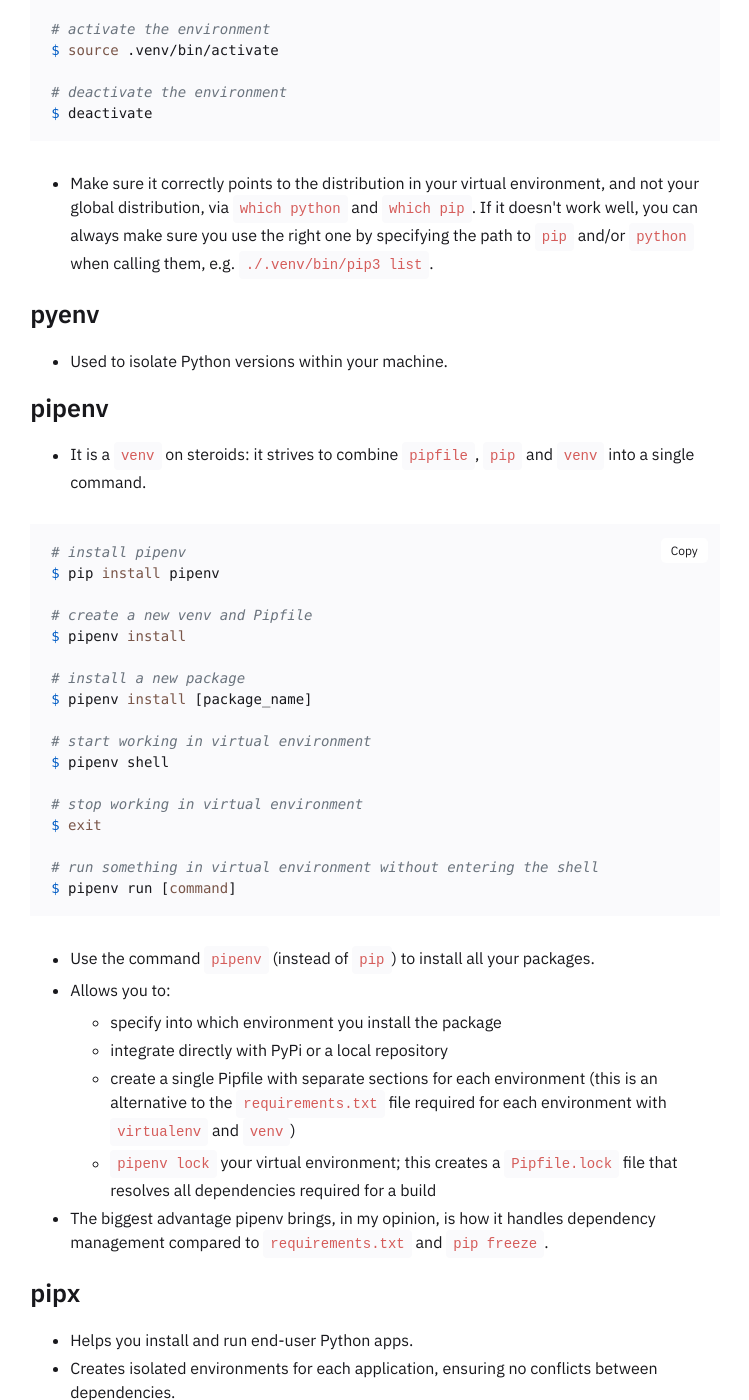
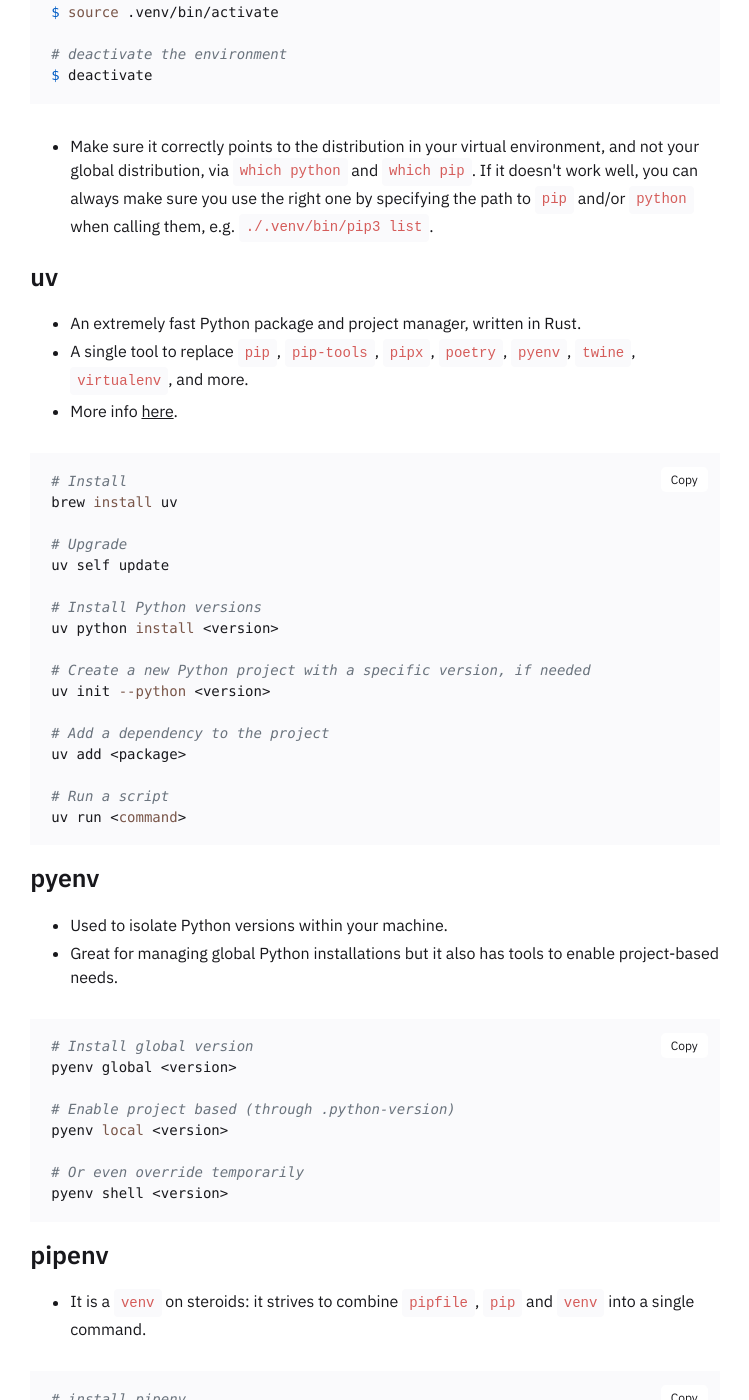
Before and after one commit to one-data-cookie/one-data-cookie.github.io, a Jekyll site: the page built from _notes/data-coding/Use virtual environments to develop Python code.md, in a window 1280 px wide and 1400 px high, scrolled down 1026 px. Shown: the whole window, without its empty margins (265-1014 px from the left). Built offline with Jekyll 4.4.1, drawn with Linux system fonts in a browser that asks for light colours; some of the changed text lies outside the part shown.

Commit message:
Sync notes and files as of 2024-12-13 19:00:13 UTC

````diff
--- a/_notes/data-coding/Use virtual environments to develop Python code.md
+++ b/_notes/data-coding/Use virtual environments to develop Python code.md
@@ -37,8 +37,45 @@
 
 - Make sure it correctly points to the distribution in your virtual environment, and not your global distribution, via `which python` and `which pip`. If it doesn't work well, you can always make sure you use the right one by specifying the path to `pip` and/or `python` when calling them, e.g. `./.venv/bin/pip3 list`.
 
+### `uv`
+- An extremely fast Python package and project manager, written in Rust.
+- A single tool to replace `pip`, `pip-tools`, `pipx`, `poetry`, `pyenv`, `twine`, `virtualenv`, and more.
+- More info [here](https://docs.astral.sh/uv/).
+
+```shell
+# Install
+brew install uv
+
+# Upgrade
+uv self update
+
+# Install Python versions
+uv python install <version>
+
+# Create a new Python project with a specific version, if needed
+uv init --python <version>
+
+# Add a dependency to the project
+uv add <package>
+
+# Run a script
+uv run <command>
+```
+
 ### `pyenv`
 * Used to isolate Python versions within your machine.
+* Great for managing global Python installations but it also has tools to enable project-based needs.
+
+```shell
+# Install global version
+pyenv global <version>
+
+# Enable project based (through .python-version)
+pyenv local <version>
+
+# Or even override temporarily
+pyenv shell <version>
+```
 
 ### `pipenv`
 * It is a `venv` on steroids: it strives to combine `pipfile`, `pip` and `venv` into a single command.
@@ -51,7 +88,7 @@
 $ pipenv install
 
 # install a new package
-$ pipenv install [package_name]
+$ pipenv install <package_name>
 
 # start working in virtual environment
 $ pipenv shell
@@ -107,5 +144,8 @@
 ### `direnv`
 * When you `cd` into a directory containing a `.env`, it automatically activates the environment.
 
+### `virtualenv`
+*  Avoid the use of after Python 3.3+.
+
 ## Summary
-Depending on the scope of your project, I ultimately suggest two options: `venv` and `pipenv`. If you do not need all the bells and whistles that `pipenv` brings, I suggest that you give `venv` a look. On the other hand, if that `pipenv` list struck out to you, go ahead and use that!
+The modern go-to tool these days is definitely `uv` (with `pyenv` for global setup, if needed). Alternatively, a more traditional combination of `pyenv` & `pipenv` is also very powerful. For simple use cases `venv` can be more than enough.
````
Also changed, not shown: other parts of _notes/data-coding/Use virtual environments to develop Python code.md (+4 -4 lines).
